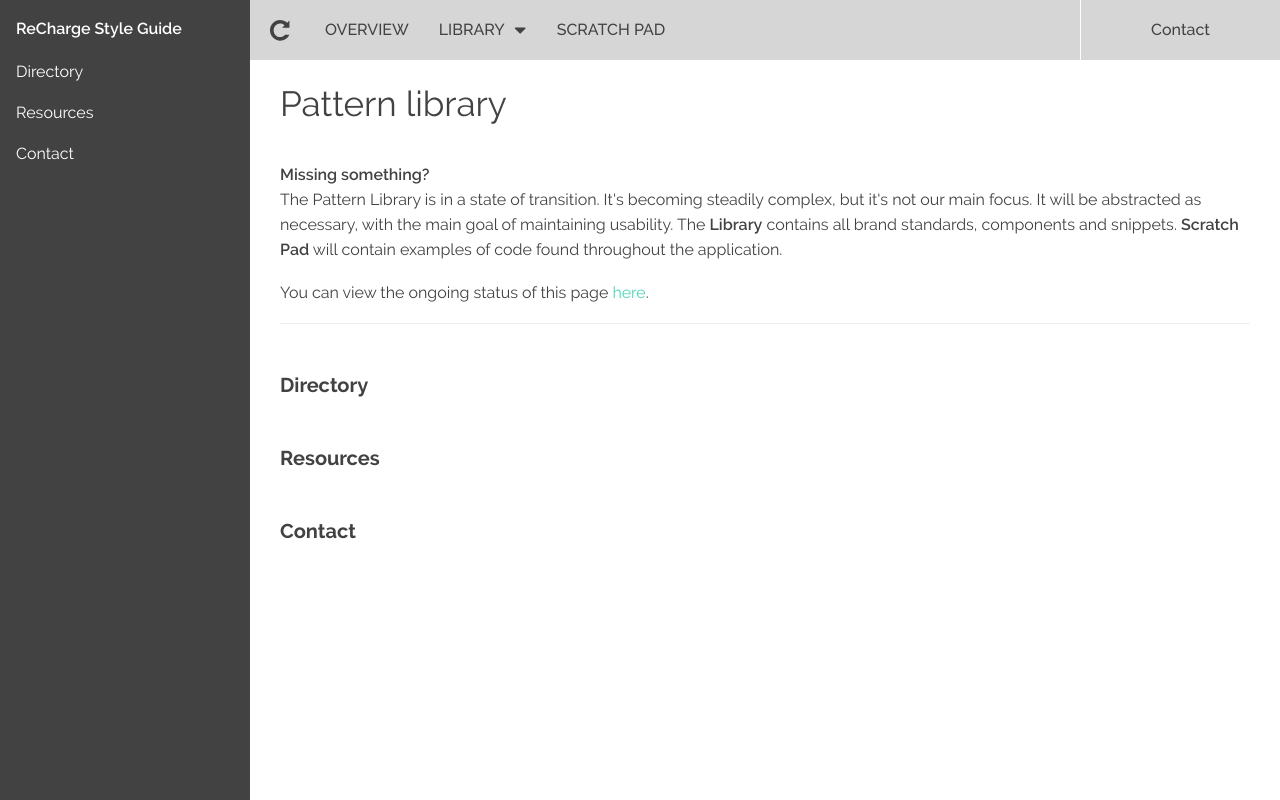
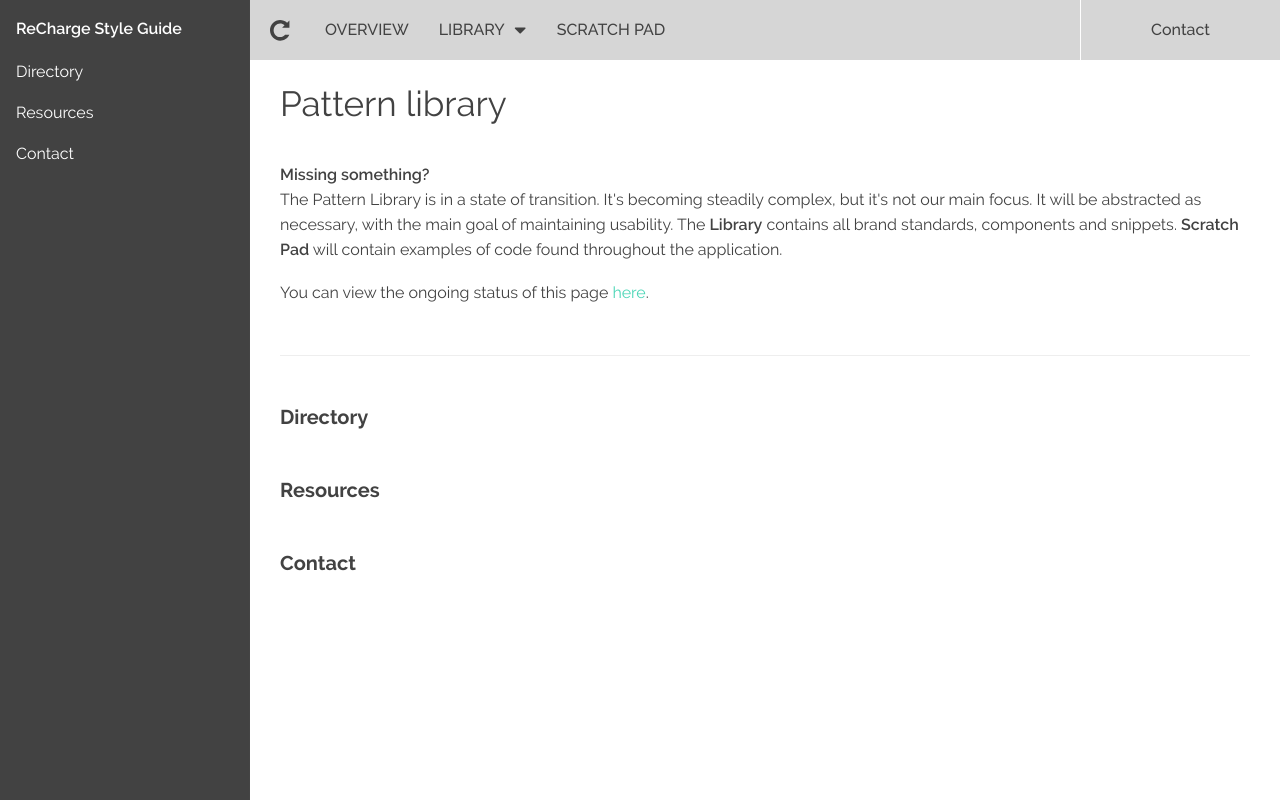
Before and after one commit to VizualAbstract/ReCharge-Styleguide, a PHP site: page /index.php in a window 1280 px wide. Run offline with PHP 8.4, Linux system fonts and the light colour scheme; style sheets or scripts are compiled from the project's sources; some libraries are stand-ins or nearby versions.

Commit message:
Add additional styling so HRs seperate sections a little better

```diff
--- a/assets/css/display.css
+++ b/assets/css/display.css
@@ -35,6 +35,8 @@
     body.new .example + figure {
       margin: 0 0 1em;
       border-top-width: 0; }
+  body.new .styleguide__page > hr {
+    margin: 50px 0; }
   body.new figure {
     margin: 0 0 1em;
     border: 1px solid #E6E6E6;
@@ -165,7 +167,7 @@
 .navbar + .navbar {
   margin-top: 15px !important; }
 
-#button-blocks + .example .button + .button {
+#buttons-blocked + .example .button + .button {
   margin-top: 15px !important;
   display: table !important; }
 
--- a/assets/sass/display.scss
+++ b/assets/sass/display.scss
@@ -39,6 +39,11 @@
 		+ figure {
 			margin: 0 0 1em;
 			border-top-width: 0;
+		}
+	}
+	.styleguide__page {
+		> hr {
+			margin: 50px 0;
 		}
 	}
 	figure {
@@ -213,7 +218,7 @@
 	margin-top: 15px !important;
 }
 
-#button-blocks + .example .button + .button {
+#buttons-blocked + .example .button + .button {
 	margin-top: 15px !important;
 	display: table !important;
 }
```
Also changed, not shown: 1 other file.
